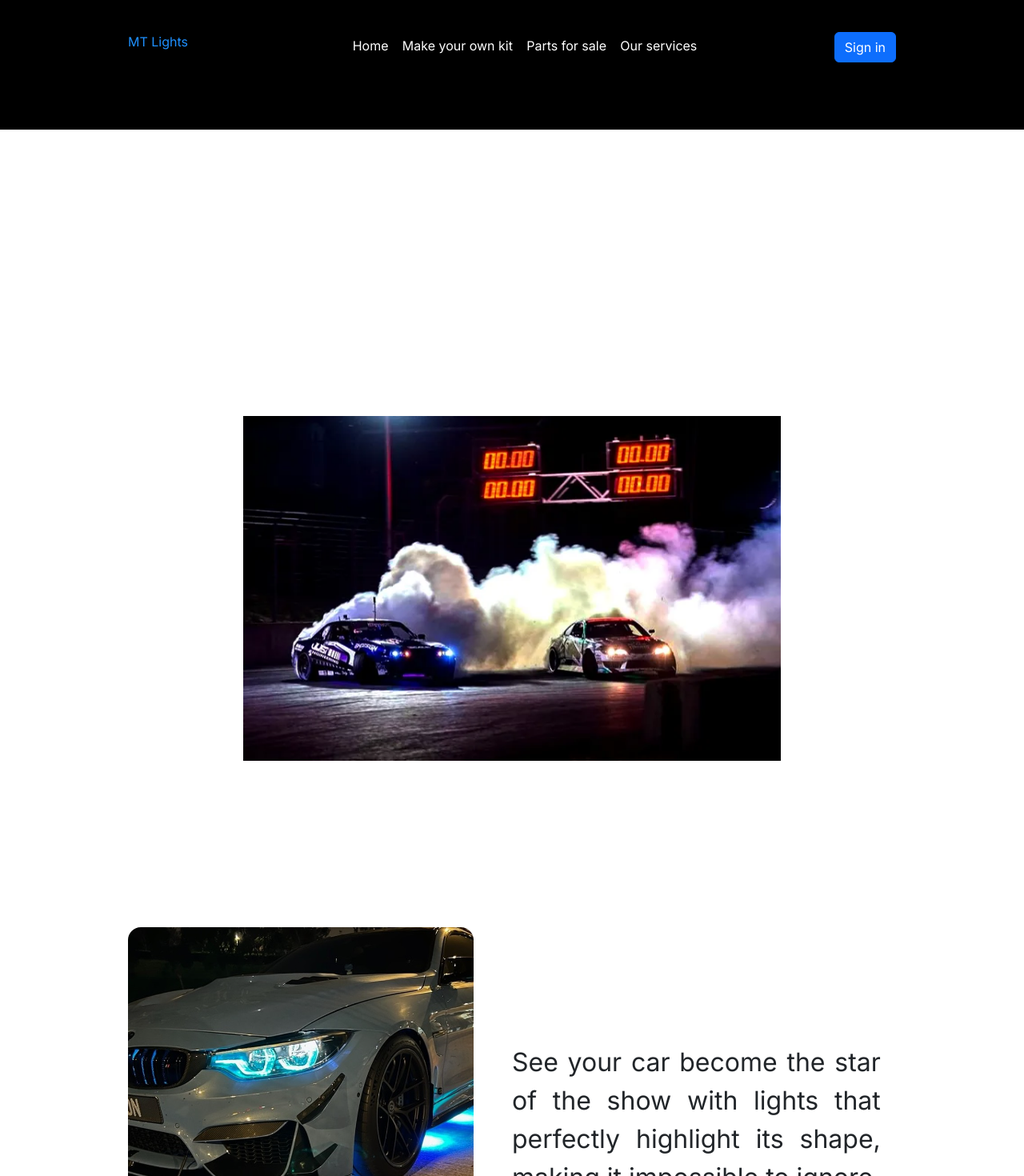
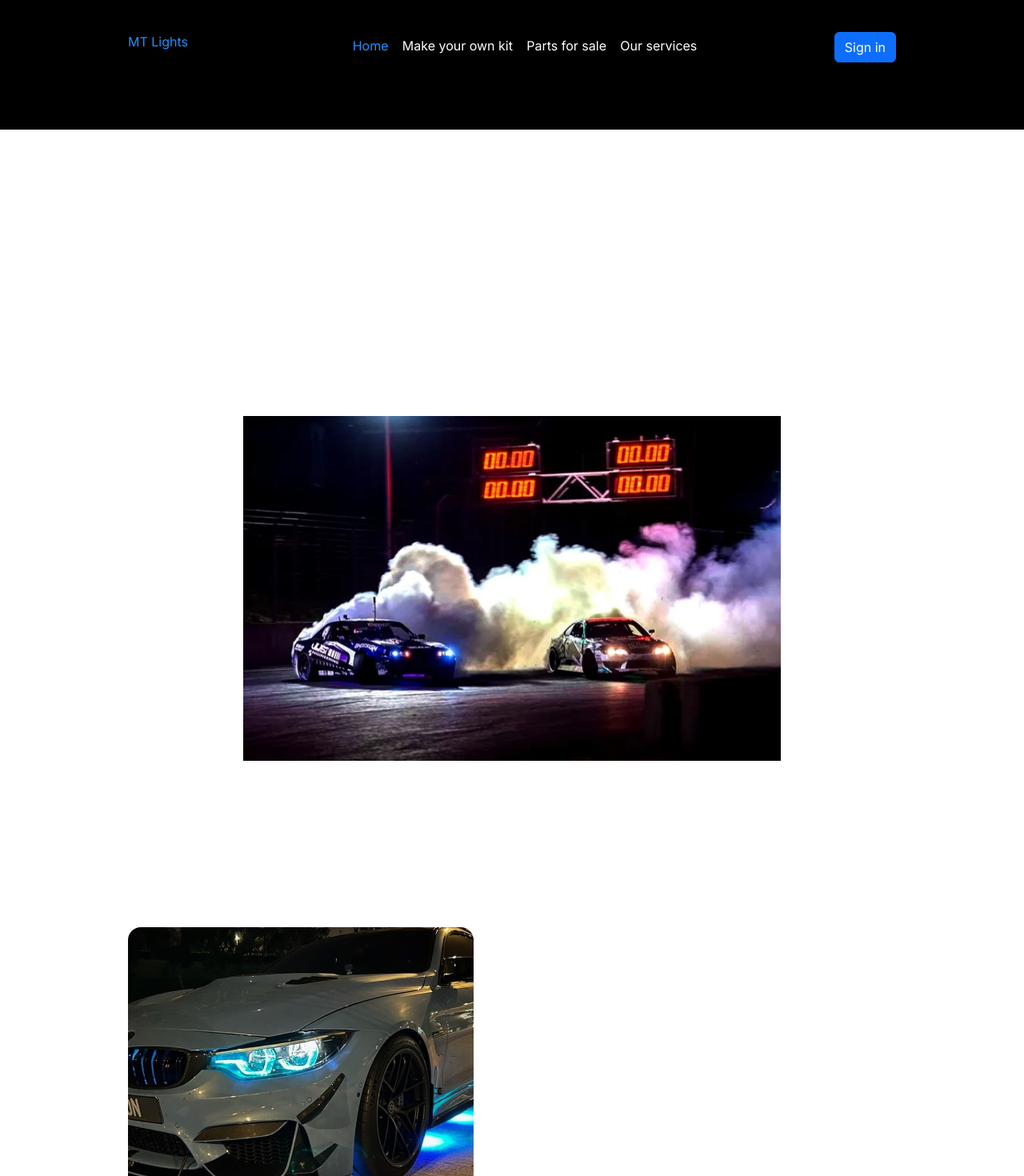
Before and after one commit to kennataddese6/threecars, a Next.js app: page / in a window 1280 px wide. Shown: the top 1470 px of the page at 80% size. Built offline with nearby package versions, Linux system fonts and the light colour scheme.

Commit message:
reduce paragraph and activate header

```diff
--- a/app/globals.css
+++ b/app/globals.css
@@ -51,6 +51,9 @@ body,
 .headerItem:hover {
   color: dodgerblue;
   cursor: pointer;
+}
+.headerItemActive {
+  color: dodgerblue;
 }
 .contentContainer {
   margin: 64px auto;
@@ -210,9 +213,9 @@ body,
   font-size: 2.9rem;
 }
 .customHeadlightsParagraph {
-  font-size: 2rem;
-  width: 96%;
+  width: 66%;
   text-align: justify;
+  color: white;
 }
 .footerOne {
   background-color: white;
--- a/app/page.tsx
+++ b/app/page.tsx
@@ -16,17 +16,17 @@ export default function Home() {
     },
     {
       name: "Make your own kit",
-      active: true,
+      active: false,
       des: "/kit",
     },
     {
       name: "Parts for sale",
-      active: true,
+      active: false,
       des: "/",
     },
     {
       name: "Our services",
-      active: true,
+      active: false,
       des: "/",
     },
   ];
@@ -39,7 +39,9 @@ export default function Home() {
             {headerListItems.map((item, index) => (
               <li
                 key={index}
-                className="headerItem"
+                className={
+                  item.active ? `headerItemActive headerItem` : ` headerItem`
+                }
                 onClick={() => router.push(item.des)}
               >
                 {item.name}
```
